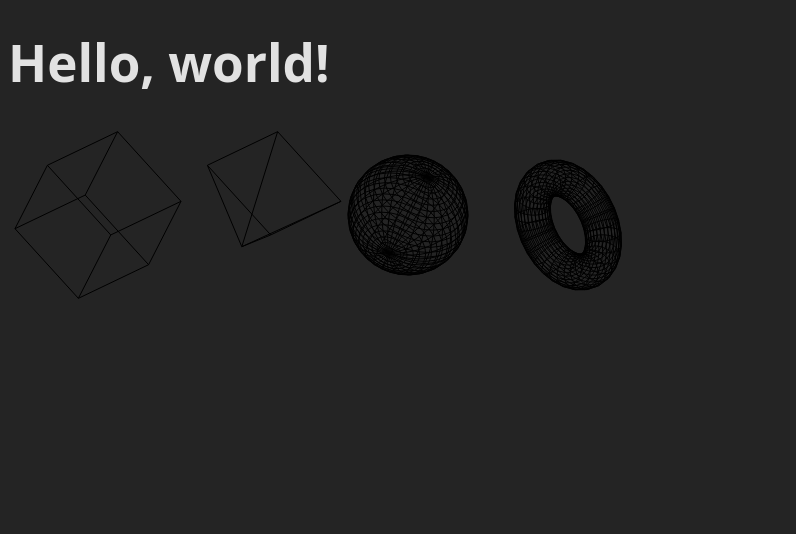
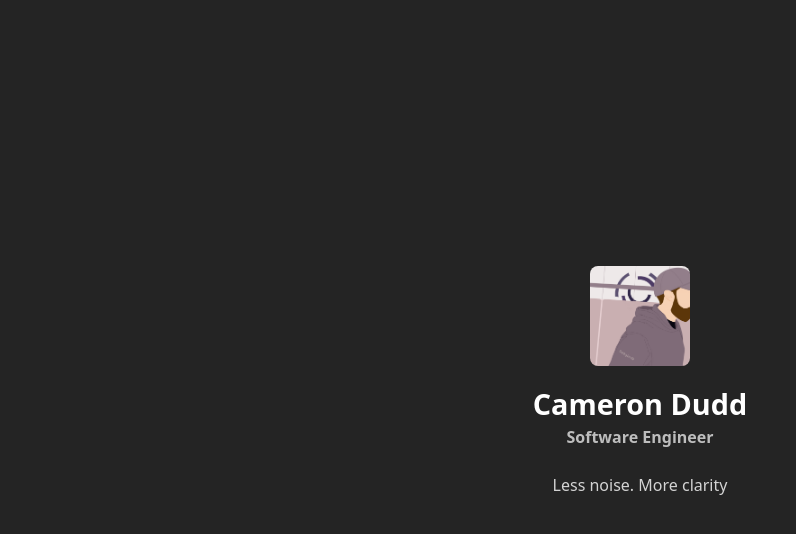
Before and after one commit to CameronDudd/camerondudd.github.io, a Svelte app: page / in a window 1280 px wide. Shown: the top 534 px of the page, without its empty margins (0-796 px from the left). Built offline with nearby package versions, Linux system fonts and the light colour scheme; some icons are missing.

Commit message:
feat(camerondudd.github.io): Portfolio

```diff
--- a/src/App.svelte
+++ b/src/App.svelte
@@ -1,8 +1,71 @@
 <script lang="ts">
+  import { FontAwesomeIcon } from '@fortawesome/svelte-fontawesome';
+  import { faGithub, faLinkedin } from '@fortawesome/free-brands-svg-icons';
   import Shapes from 'lib/Shapes/Shapes.svelte';
+  const socials = [
+    { href: 'https://github.com/camerondudd', icon: faGithub },
+    { href: 'https://linkedin.com/in/camerondudd', icon: faLinkedin },
+  ];
 </script>
 
 <main>
-  <h1>Hello, world!</h1>
-  <Shapes />
+  <img src="/images/profile.png" alt="Cameron Dudd" class="profile-picture" />
+  <h1>Cameron Dudd</h1>
+  <h2>Software Engineer</h2>
+  <p class="manifesto">Less noise. More clarity</p>
+  <div class="socials">
+    {#each socials as { href, icon }}
+      <a {href} target="_blank" rel="noopener noreferrer">
+        <FontAwesomeIcon {icon} />
+      </a>
+    {/each}
+  </div>
 </main>
+
+<style>
+  * {
+    color: rgb(255, 255, 255);
+    margin: 0;
+    padding: 0;
+  }
+
+  main {
+    display: flex;
+    flex-direction: column;
+    align-items: center;
+    justify-content: center;
+    min-height: 100vh;
+  }
+
+  .profile-picture {
+    width: 100px;
+    height: 100px;
+    border-radius: var(--border-radius);
+    margin-bottom: 1rem;
+  }
+
+  h1 {
+    font-size: 1.8rem;
+  }
+
+  h2 {
+    font-size: 1rem;
+    opacity: 0.7;
+    margin-bottom: 1rem;
+  }
+
+  .manifesto {
+    margin: 0.5rem 0 1.5rem;
+    opacity: 0.8;
+  }
+
+  .socials a {
+    color: var(--fg1);
+    margin: 0 0.5rem;
+    font-size: 1.2rem;
+  }
+
+  .socials a:hover {
+    color: var(--red);
+  }
+</style>
--- a/src/app.css
+++ b/src/app.css
@@ -1,16 +1,45 @@
 :root {
-  --bg-color: #242424;
+  /* https://github.com/sainnhe/gruvbox-material */
+  --bg-dim: #252423;
+  --bg-0: #32302F;
+  --bg-1: #3C3836;
+  --bg-2: #3C3836;
+  --bg-3: #504945;
+  --bg-4: #504945;
+  --bg-5: #665C54;
+  --bg-diff-red: #472322;
+  --bg-diff-green: #3D4220;
+  --bg-diff-blue: #0F3A42;
+  --bg-statusline-1: #3C3836;
+  --bg-statusline-2: #46413E;
+  --bg-statusline-3: #5B534D;
+  --bg-current-word: #45403D;
+  --bg-visual-red: #543937;
+  --bg-visual-green: #424A3E;
+  --bg-visual-blue: #404946;
+  --bg-visual-yellow: #574833;
+  --bg-visual-purple: #4B3E45;
+  --fg0: #D4BE98;
+  --fg1: #DDC7A1;
+  --red: #EA6962;
+  --green: #A9B665;
+  --blue: #7DAEA3;
+  --yellow: #D8A657;
+  --purple: #D3869B;
+  --orange: #E78A4E;
+  --aqua: #89B482;
+  --bg-red: #EA6962;
+  --bg-green: #A9B665;
+  --bg-yellow: #D8A657;
+  --grey0: #7C6F64;
+  --grey1: #928374;
+  --grey2: #A89984;
+
+  --border-radius: 8px;
+  --tile-bg: var(--bg-0);
+  --max-width: 300px;
 
   font-family: system-ui, Avenir, Helvetica, Arial, sans-serif;
   line-height: 1.5;
   font-weight: 400;
-
-  color-scheme: light dark;
-  color: rgba(255, 255, 255, 0.87);
-  background-color: var(--bg-color);
 }
-
-h1 {
-  font-size: 3.2em;
-  line-height: 1.1;
-}
--- a/src/lib/Geometry/geometry.ts
+++ b/src/lib/Geometry/geometry.ts
@@ -67,27 +67,23 @@ export function yawMesh3D(mesh: Mesh3D, theta: number) {
 }
 
 export function cuboidMesh(
-  x: number,
-  y: number,
-  z: number,
+  cx: number,
+  cy: number,
+  cz: number,
   w: number,
   h: number,
   d: number
 ): Mesh3D {
-  const centroid: Vec3 = {
-    x: x + w / 2,
-    y: y + h / 2,
-    z: z + d / 2,
-  };
+  const centroid: Vec3 = { x: cx, y: cy, z: cz };
   const vertices: Vec3[] = [
-    { x: x, y: y, z: z },
-    { x: x + w, y: y, z: z },
-    { x: x + w, y: y + h, z: z },
-    { x: x, y: y + h, z: z },
-    { x: x, y: y, z: z + d },
-    { x: x + w, y: y, z: z + d },
-    { x: x + w, y: y + h, z: z + d },
-    { x: x, y: y + h, z: z + d },
+    { x: cx - w / 2, y: cy - h / 2, z: cz - d / 2 },
+    { x: cx + w / 2, y: cy - h / 2, z: cz - d / 2 },
+    { x: cx + w / 2, y: cy + h / 2, z: cz - d / 2 },
+    { x: cx - w / 2, y: cy + h / 2, z: cz - d / 2 },
+    { x: cx - w / 2, y: cy - h / 2, z: cz + d / 2 },
+    { x: cx + w / 2, y: cy - h / 2, z: cz + d / 2 },
+    { x: cx + w / 2, y: cy + h / 2, z: cz + d / 2 },
+    { x: cx - w / 2, y: cy + h / 2, z: cz + d / 2 },
   ];
   const edges: Edge[] = [
     // Back-face
@@ -132,24 +128,24 @@ export function cuboidMesh(
 }
 
 export function pyramidMesh(
-  x: number,
-  y: number,
-  z: number,
+  cx: number,
+  cy: number,
+  cz: number,
   w: number,
   d: number,
   h: number
 ): Mesh3D {
   const centroid: Vec3 = {
-    x: x + w / 2,
-    y: y + h / 2,
-    z: z + d / 2,
+    x: cx,
+    y: cy,
+    z: cz,
   };
   const vertices: Vec3[] = [
-    { x: x, y: y, z: z },
-    { x: x + w, y: y, z: z },
-    { x: x + w, y: y, z: z + d },
-    { x: x, y: y, z: z + d },
-    { x: x + w / 2, y: y + h, z: z + d / 2 },
+    { x: cx - w / 2, y: cy - h / 2, z: cz - d / 2 },
+    { x: cx + w / 2, y: cy - h / 2, z: cz - d / 2 },
+    { x: cx + w / 2, y: cy - h / 2, z: cz + d / 2 },
+    { x: cx - w / 2, y: cy - h / 2, z: cz + d / 2 },
+    { x: cx, y: cy + h / 2, z: cz },
   ];
   const edges: Edge[] = [
     // Floor-face
--- a/src/lib/Shapes/Shapes.svelte
+++ b/src/lib/Shapes/Shapes.svelte
@@ -1,12 +1,16 @@
 <script lang="ts">
   import { onMount, onDestroy } from 'svelte';
-  import { Scene } from 'lib/Shapes/shapes';
+  import { Shape } from 'lib/Shapes/shapes';
+
+  const { shape, width, height } = $props();
 
   let canvas: HTMLCanvasElement;
-  let scene: Scene;
+  let scene: Shape;
 
   onMount(() => {
-    scene = new Scene(canvas);
+    canvas.width = width;
+    canvas.height = width;
+    scene = new Shape(shape, canvas);
     scene.animate();
   });
 
@@ -17,6 +21,6 @@
 
 <style>
   canvas {
-    background: #0000;
+    /* outline: green 1px solid; */
   }
 </style>
--- a/src/lib/Shapes/shapes.ts
+++ b/src/lib/Shapes/shapes.ts
@@ -10,27 +10,56 @@ import {
 } from 'lib/Geometry/geometry';
 import { drawMesh3DOrthographic } from 'lib/Renderer/renderer';
 
-export class Scene {
-  private width: number = 700;
-  private height: number = 180;
+export class Shape {
+  private width: number;
+  private height: number;
   private ctx: CanvasRenderingContext2D;
-  private meshes: Mesh3D[];
+  private mesh: Mesh3D;
   private animationId: number;
 
-  constructor(private canvas: HTMLCanvasElement) {
-    canvas.width = this.width;
-    canvas.height = this.height;
+  constructor(
+    private shape: string,
+    private canvas: HTMLCanvasElement
+  ) {
+    this.width = canvas.width;
+    this.height = canvas.height;
+
+    const maxSize = Math.min(this.width, this.height);
+    const halfMaxSize = maxSize / 2;
+    const cx = this.width / 2;
+    const cy = this.height / 2;
 
     const ctx = canvas.getContext('2d');
     if (!ctx) throw new Error('Failed to get ctx');
     this.ctx = ctx;
 
-    this.meshes = [
-      cuboidMesh(40, 40, 0, 100, 100, 100),
-      pyramidMesh(200, 40, 0, 100, 100, 100),
-      sphereMesh(400, 90, 0, 60, 30),
-      torusMesh(560, 100, 0, 18, 50, 30),
-    ];
+    switch (shape) {
+      case 'cube': {
+        this.mesh = cuboidMesh(
+          cx,
+          cy,
+          0,
+          halfMaxSize,
+          halfMaxSize,
+          halfMaxSize
+        );
+        break;
+      }
+      case 'pyramid': {
+        this.mesh = pyramidMesh(cx, cy, 0, cx, cx, cx);
+        break;
+      }
+      case 'sphere': {
+        this.mesh = sphereMesh(cx, cy, 0, 0.9 * halfMaxSize, 30);
+        break;
+      }
+      case 'torus': {
+        const n = 3;
+        const r = (0.9 * maxSize) / (2 * (n + 1));
+        const R = (n * 0.9 * maxSize) / (2 * (n + 1));
+        this.mesh = torusMesh(cx, cy, 0, r, R, 20);
+      }
+    }
 
     this.animate = this.animate.bind(this);
   }
@@ -41,12 +70,10 @@ export class Scene {
 
   animate() {
     this.ctx.clearRect(0, 0, this.width, this.height);
-    for (const mesh of this.meshes) {
-      pitchMesh3D(mesh, Math.PI / 180);
-      rollMesh3D(mesh, Math.PI / 180);
-      yawMesh3D(mesh, Math.PI / 180);
-      drawMesh3DOrthographic(this.canvas, mesh);
-    }
+    pitchMesh3D(this.mesh, Math.PI / 180);
+    rollMesh3D(this.mesh, Math.PI / 180);
+    yawMesh3D(this.mesh, Math.PI / 180);
+    drawMesh3DOrthographic(this.canvas, this.mesh);
     this.animationId = requestAnimationFrame(this.animate);
   }
 }
```
Also changed, not shown: src/lib/ProjectCard/ProjectCard.svelte (added, +20 -0 lines), tsconfig.app.json (+21 -3 lines), tsconfig.json (+16 -5 lines), public/images/profile.png (added).
